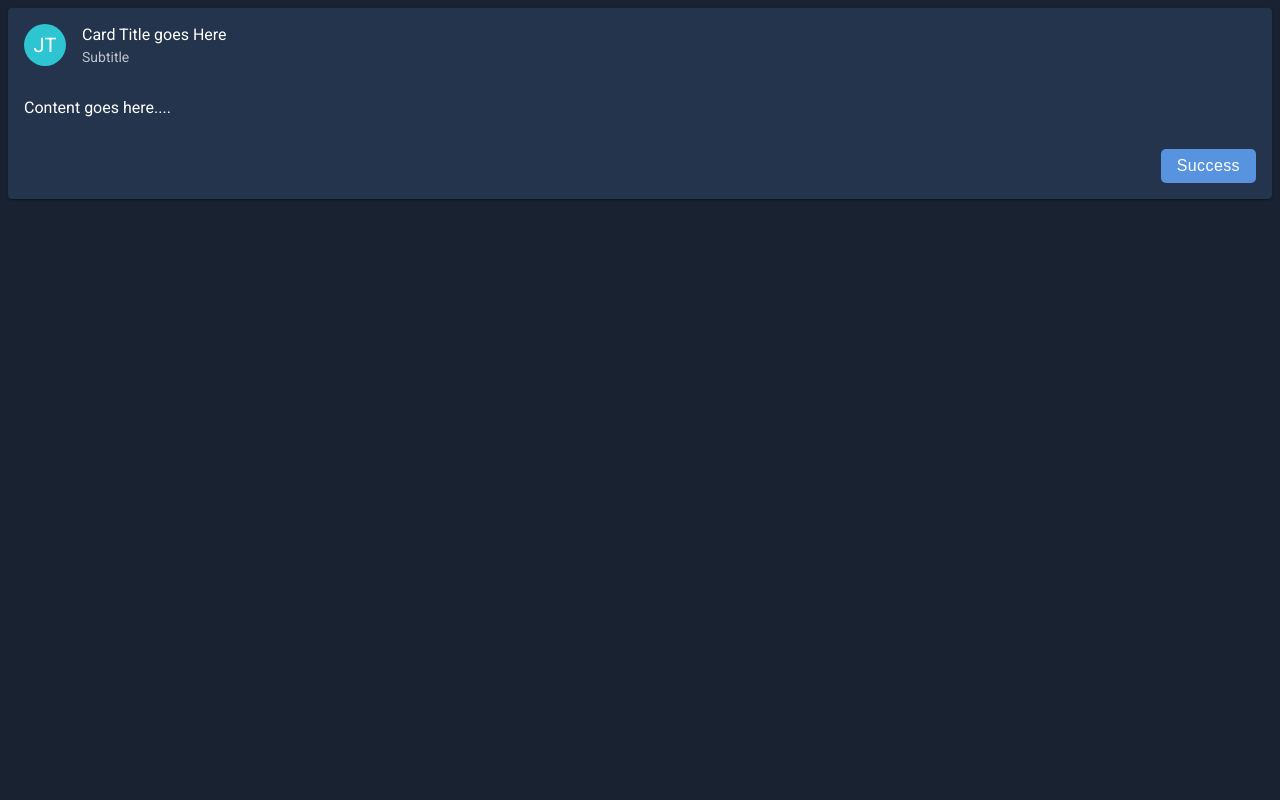
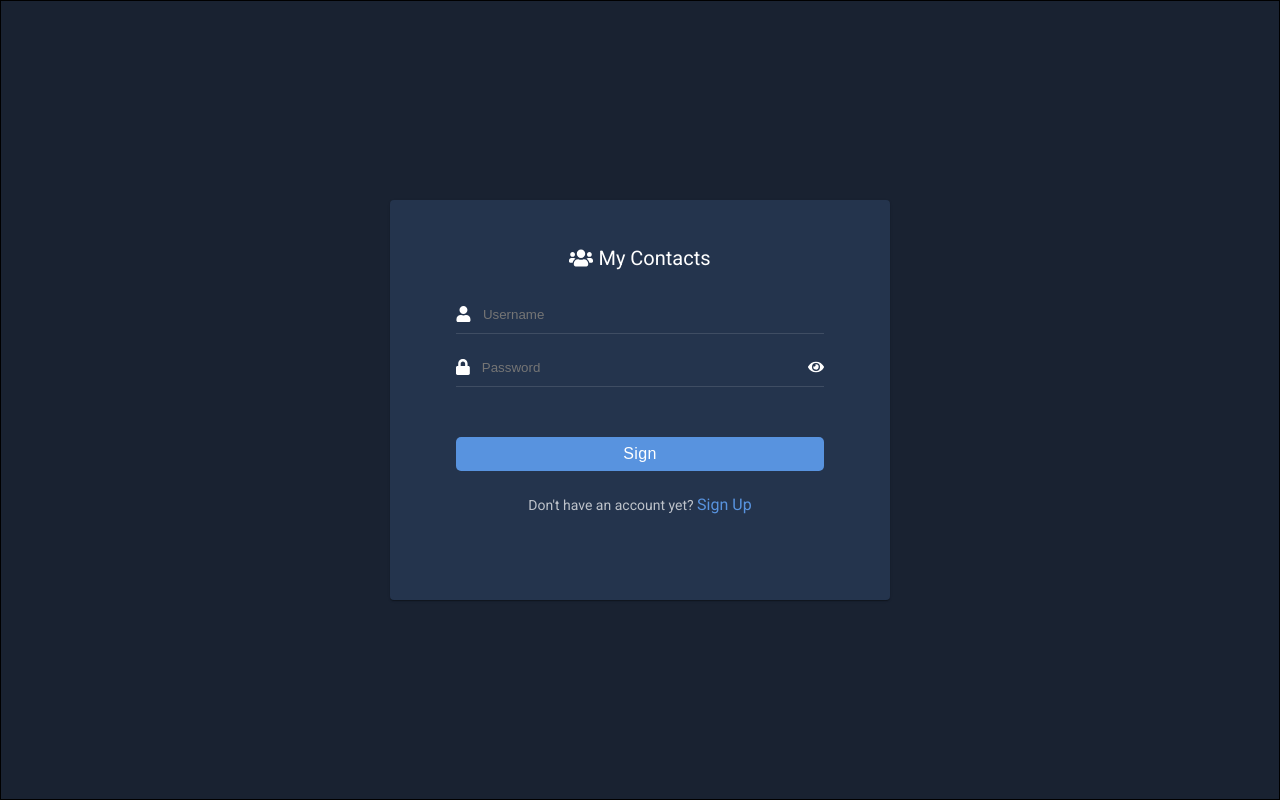
Before and after one commit to joneldominic/User-Contact-Management-App, a React (Create React App) app in the folder frontend/: page /contacts in a window 1280 px wide. Built offline with nearby package versions, Linux system fonts and the light colour scheme.

Commit message:
Improve UI, Refactor Sign-in

```diff
--- a/frontend/src/App.js
+++ b/frontend/src/App.js
@@ -1,34 +1,41 @@
 import React from "react";
+import { BrowserRouter } from "react-router-dom";
 
-import Avatar from "./core/UI/Avatar";
-import Button from "./core/UI/Button";
-import Card from "./core/UI/Card";
-import CardActions from "./core/UI/CardActions";
-import CardContent from "./core/UI/CardContent";
-import CardHeader from "./core/UI/CardHeader";
+// import Avatar from "./core/UI/Avatar";
+// import Button from "./core/UI/Button";
+// import Card from "./core/UI/Card";
+// import CardActions from "./core/UI/CardActions";
+// import CardContent from "./core/UI/CardContent";
+// import CardHeader from "./core/UI/CardHeader";
+
+import Portal from "./pages/Portal";
 
 const App = () => {
   return (
-    <div>
-      <Card>
-        <CardHeader
-          avatar={<Avatar>JT</Avatar>}
-          title="Card Title goes Here"
-          subtitle="Subtitle"
-        />
-        <CardContent>Content goes here....</CardContent>
-        <CardActions>
-          <Button
-            variant="contained"
-            color="primary"
-            sx={{ [`margin-left`]: "auto" }}
-          >
-            Success
-          </Button>
-        </CardActions>
-      </Card>
-    </div>
+    <BrowserRouter>
+      <Portal />
+    </BrowserRouter>
   );
 };
 
 export default App;
+
+// <div>
+// <Card>
+//   <CardHeader
+//     avatar={<Avatar>JT</Avatar>}
+//     title="Card Title goes Here"
+//     subtitle="Subtitle"
+//   />
+//   <CardContent>Content goes here....</CardContent>
+//   <CardActions>
+//     <Button
+//       variant="contained"
+//       color="primary"
+//       sx={{ [`margin-left`]: "auto" }}
+//     >
+//       Success
+//     </Button>
+//   </CardActions>
+// </Card>
+// </div>
--- /dev/null
+++ b/frontend/src/components/SignIn/SignIn.js
@@ -0,0 +1,52 @@
+import React from "react";
+import { Link } from "react-router-dom";
+
+import { FaUsers, FaUser } from "react-icons/fa";
+
+import Card from "../../core/UI/Card";
+import CardContent from "../../core/UI/CardContent";
+import Button from "../../core/UI/Button";
+
+import InputUnderlined from "../common/InputUnderlined";
+import PasswordInputUnderlined from "../common/PasswordInputUnderlined";
+
+import { Header, Wrapper, Form, FormAction, Footer } from "./styles";
+
+const SignIn = () => {
+  return (
+    <Wrapper>
+      <Card height="400px" width="500px">
+        <CardContent>
+          <Header>
+            <FaUsers />
+            My Contacts
+          </Header>
+          <Form>
+            <InputUnderlined
+              icon={<FaUser />}
+              id="username"
+              name="username"
+              type="text"
+              placeholder="Username"
+            />
+            <PasswordInputUnderlined
+              id="password"
+              name="password"
+              placeholder="Password"
+            />
+            <FormAction>
+              <Button variant="contained">Sign</Button>
+            </FormAction>
+          </Form>
+          <Footer>
+            <p>
+              Don't have an account yet? <Link to="#">Sign Up</Link>
+            </p>
+          </Footer>
+        </CardContent>
+      </Card>
+    </Wrapper>
+  );
+};
+
+export default SignIn;
--- /dev/null
+++ b/frontend/src/components/SignIn/styles.js
@@ -0,0 +1,75 @@
+import styled from "styled-components";
+
+export const Wrapper = styled.div`
+  width: 100%;
+  height: 100vh;
+
+  display: flex;
+  align-items: center;
+  justify-content: center;
+
+  border: 1px solid black;
+`;
+
+export const Header = styled.div`
+  width: 100%;
+  height: 50px;
+  display: inline-flex;
+  justify-content: center;
+  margin-top: 30px;
+
+  font-size: ${(props) => props.theme.size.xl};
+
+  & svg {
+    margin-right: 5px;
+    font-size: ${(props) => props.theme.size.xxl};
+  }
+`;
+
+export const Form = styled.form`
+  padding: 10px 50px;
+
+  & div:first-child {
+    margin-bottom: 25px;
+  }
+`;
+
+export const FormControl = styled.div`
+  display: flex;
+  border-bottom: 1px solid ${(props) => props.theme.divider};
+`;
+
+export const Input = styled.input`
+  width: 100%;
+  margin: 0px 0px 10px 10px;
+  color: ${(props) => props.theme.text.primary};
+
+  border: hidden;
+  background-color: transparent;
+
+  &:focus {
+    outline: none;
+  }
+`;
+
+export const FormAction = styled.div`
+  margin-top: 50px;
+
+  & > button {
+    margin: 0px;
+    width: 100%;
+  }
+`;
+
+export const Footer = styled.div`
+  text-align: center;
+  font-size: ${(props) => props.theme.size.sm};
+  color: ${(props) => props.theme.text.secondary};
+  font-weight: 400;
+
+  & > p > a {
+    font-size: ${(props) => props.theme.size.base};
+    color: ${(props) => props.theme.primary.main};
+    text-decoration: none;
+  }
+`;
--- /dev/null
+++ b/frontend/src/components/common/InputUnderlined.js
@@ -0,0 +1,41 @@
+import styled from "styled-components";
+
+const FormControl = styled.div`
+  display: flex;
+  border-bottom: 1px solid ${(props) => props.theme.divider};
+
+  border-bottom-color: ${(props) => props.invalid && props.theme.error.main};
+`;
+
+const Input = styled.input`
+  width: 100%;
+  margin: 0px 0px 10px 10px;
+  color: ${(props) => props.theme.text.primary};
+
+  border: hidden;
+  background-color: transparent;
+
+  &:focus {
+    outline: none;
+  }
+`;
+
+const InputUnderlined = (props) => {
+  return (
+    <FormControl invalid={props.invalid}>
+      {props.icon}
+      <Input
+        id={props.id}
+        name={props.name}
+        type={props.type}
+        placeholder={props.placeholder}
+      />
+    </FormControl>
+  );
+};
+
+InputUnderlined.defaultProps = {
+  invalid: false,
+};
+
+export default InputUnderlined;
--- /dev/null
+++ b/frontend/src/components/common/PasswordInputUnderlined.js
@@ -0,0 +1,58 @@
+import { useState } from "react";
+
+import styled from "styled-components";
+
+import { FaLock, FaEye, FaEyeSlash } from "react-icons/fa";
+
+const FormControl = styled.div`
+  display: flex;
+  border-bottom: 1px solid ${(props) => props.theme.divider};
+
+  border-bottom-color: ${(props) => props.invalid && props.theme.error.main};
+
+  & > .toggleButton:hover {
+    cursor: pointer;
+  }
+`;
+
+const Input = styled.input`
+  width: 100%;
+  margin: 0px 10px 10px 10px;
+  color: ${(props) => props.theme.text.primary};
+
+  border: hidden;
+  background-color: transparent;
+
+  &:focus {
+    outline: none;
+  }
+`;
+
+const PasswordInputUnderlined = (props) => {
+  const [show, setShow] = useState(false);
+
+  const toggleShow = () => {
+    setShow((prevState) => !prevState);
+  };
+
+  return (
+    <FormControl invalid={props.invalid}>
+      <FaLock />
+      <Input
+        id={props.id}
+        name={props.name}
+        type={show ? "text" : "password"}
+        placeholder={props.placeholder}
+      />
+      <div className="toggleButton" onClick={toggleShow}>
+        {show ? <FaEyeSlash /> : <FaEye />}
+      </div>
+    </FormControl>
+  );
+};
+
+PasswordInputUnderlined.defaultProps = {
+  invalid: false,
+};
+
+export default PasswordInputUnderlined;
--- a/frontend/src/core/UI/Avatar.js
+++ b/frontend/src/core/UI/Avatar.js
@@ -11,12 +11,9 @@ const Avatar = styled.div`
   border-radius: 50%;
   overflow: hidden;
   background-color: ${(props) => props.backgroundColor};
-
-  ${(props) => props.sx}
 `;
 
 Avatar.defaultProps = {
-  sx: {},
   width: "42px",
   height: "42px",
   backgroundColor: "#2ec5d3",
--- a/frontend/src/core/UI/Button.js
+++ b/frontend/src/core/UI/Button.js
@@ -47,8 +47,6 @@ const Button = styled.button`
         `;
     }
   }}
-
-  ${(props) => props.sx}
 `;
 
 Button.defaultProps = {
@@ -57,7 +55,6 @@ Button.defaultProps = {
   size: "base",
   margin: "0.5em",
   padding: "0.5em 1em",
-  sx: {},
 };
 
 export default Button;
--- a/frontend/src/core/UI/Card.js
+++ b/frontend/src/core/UI/Card.js
@@ -12,8 +12,6 @@ const Card = styled.div`
   overflow: ${(props) => props.overflow};
   margin: ${(props) => props.margin};
   background: ${(props) => props.background || props.theme.background.paper};
-
-  ${(props) => props.sx}
 `;
 
 Card.defaultProps = {
@@ -23,7 +21,6 @@ Card.defaultProps = {
   minWidth: "275px",
   margin: "0.5em",
   background: undefined,
-  sx: {},
 };
 
 export default Card;
--- a/frontend/src/core/UI/CardActions.js
+++ b/frontend/src/core/UI/CardActions.js
@@ -4,9 +4,6 @@ const CardActions = styled.div`
   display: flex;
   align-items: center;
   padding: 8px;
-
-  ${(props) => props.sx}
 `;
-CardActions.defaultProps = { sx: {} };
 
 export default CardActions;
--- a/frontend/src/core/UI/CardContent.js
+++ b/frontend/src/core/UI/CardContent.js
@@ -3,14 +3,10 @@ import styled from "styled-components";
 const Content = styled.div`
   display: block;
   padding: 16px;
-
-  ${(props) => props.sx}
 `;
 
 const CardContent = (props) => {
-  return <Content sx={props.sx}>{props.children}</Content>;
+  return <Content>{props.children}</Content>;
 };
 
-CardContent.defaultProps = { sx: {} };
-
 export default CardContent;
--- a/frontend/src/core/UI/CardHeader.js
+++ b/frontend/src/core/UI/CardHeader.js
@@ -4,8 +4,6 @@ const Header = styled.div`
   display: flex;
   align-items: center;
   padding: 16px;
-
-  ${(props) => props.sx}
 `;
 
 const Content = styled.div`
@@ -38,7 +36,7 @@ const Subtitle = styled.span`
 
 const CardHeader = (props) => {
   return (
-    <Header sx={props.sx}>
+    <Header>
       <AvatarWrapper show={props.avatar}>{props.avatar}</AvatarWrapper>
       <Content>
         <Title sx={props.sxTitle}>{props.title}</Title>
@@ -48,6 +46,6 @@ const CardHeader = (props) => {
   );
 };
 
-CardHeader.defaultProps = { sx: {}, sxTitle: {}, sxSubTitle: {} };
+CardHeader.defaultProps = { sxTitle: {}, sxSubTitle: {} };
 
 export default CardHeader;
--- /dev/null
+++ b/frontend/src/pages/Portal.js
@@ -0,0 +1,7 @@
+import SignIn from "../components/SignIn/SignIn";
+
+const Portal = (props) => {
+  return <SignIn />;
+};
+
+export default Portal;
```
